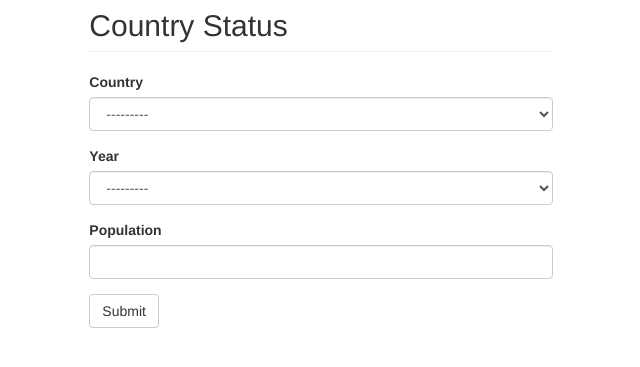
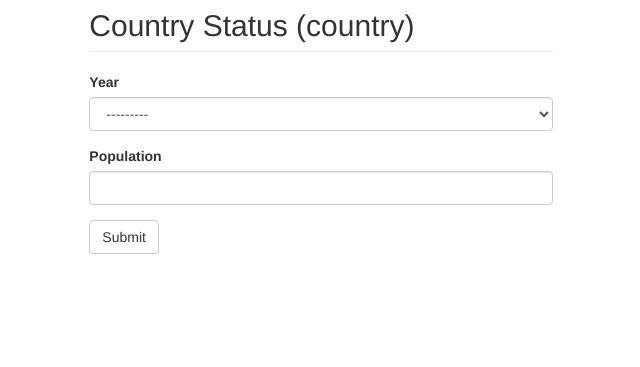
Before and after one commit to eyassug/au-water-sanitation-template, a Django app: template static/templates/country_status_form.html in a window 1280 px wide. Shown: the part 51-418 px from the top of the page, without its empty margins (179-819 px from the left). Run offline with Django 3.2, Linux system fonts and the light colour scheme; the template is opened without the code that fills it: values that come from a table or form of the project are taken from there, others are empty; parts of the project's set-up code (start-up, migrations or seed data) failed here and were passed over; some libraries are stand-ins or nearby versions.

```diff
--- a/static/templates/country_status_form.html
+++ b/static/templates/country_status_form.html
@@ -2,9 +2,10 @@
 {% block content_container %}
     {% load widget_tweaks %}
     <div class ="col-md-6">
-    <h2 class="page-header">Country Status</h2>
+    <h2 class="page-header">Country Status ({{ form.country.name }})</h2>
  <form action="" method="post" role="form">
     {% csrf_token %}
+    <!--
     <div class="form-group{% if form.country.errors %} has-error{% endif %}">
 
         <label for="id_country">Country</label>
@@ -12,6 +13,7 @@
 
 
     </div>
+    -->
 
     <div class="form-group{% if form.year.errors %} has-error{% endif %}">
     <label for="id_year">Year</label>
--- a/static/templates/planning_performance_form.html
+++ b/static/templates/planning_performance_form.html
@@ -9,13 +9,15 @@
     <input type="submit" value="Submit" />
     !-->
      <div class ="col-md-6">
-    <h2 class="page-header">Planning Performance</h2>
+    <h2 class="page-header">Planning Performance for {{ country }}</h2>
     <form action="" method="post">
         {% csrf_token %}
+        <!--
          <div class="form-group{% if form.country.errors %} has-error{% endif %}">
                 <label for="id_country">Country</label>
                 {% render_field form.country class+="form-control" %}
             </div>
+         -->
         <div class="form-group{% if form.sector_category.errors %} has-error{% endif %}">
             <label for="id_sector_category">Sector Category</label>
             {% render_field form.sector_category class+="form-control" %}
```
